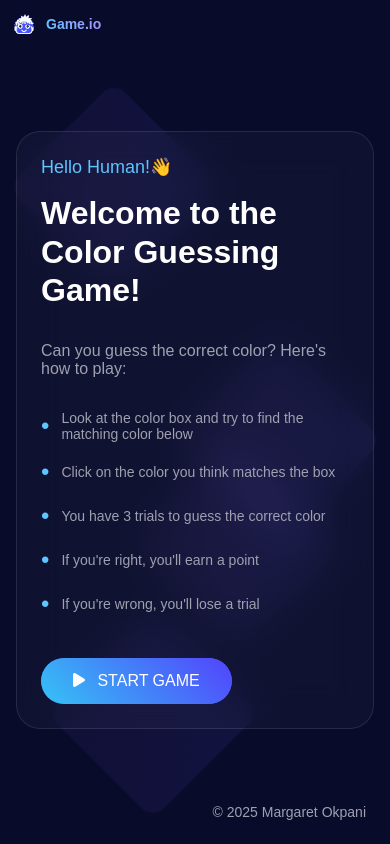
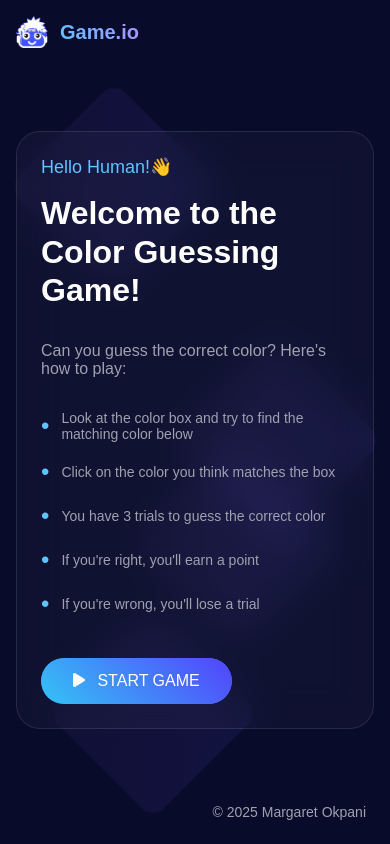
Before and after one commit to m3garchi/color-guessing-game, a plain HTML site: page index.html in a window 390 px wide. Drawn offline with Linux system fonts and the light colour scheme.

Commit message:
color guessing game completed

```diff
--- a/style.css
+++ b/style.css
@@ -422,19 +422,7 @@ p {
   .welcome-heading {
     font-size: 32px;
   }
-  .game-logo {
-    top: 14px;
-    left: 14px;
-  }
 
-  .game-logo img {
-    width: 20px;
-    height: 20px;
-  }
-
-  .game-logo span {
-    font-size: 14px;
-  }
   .instructions {
     font-size: 16px;
   }
```
